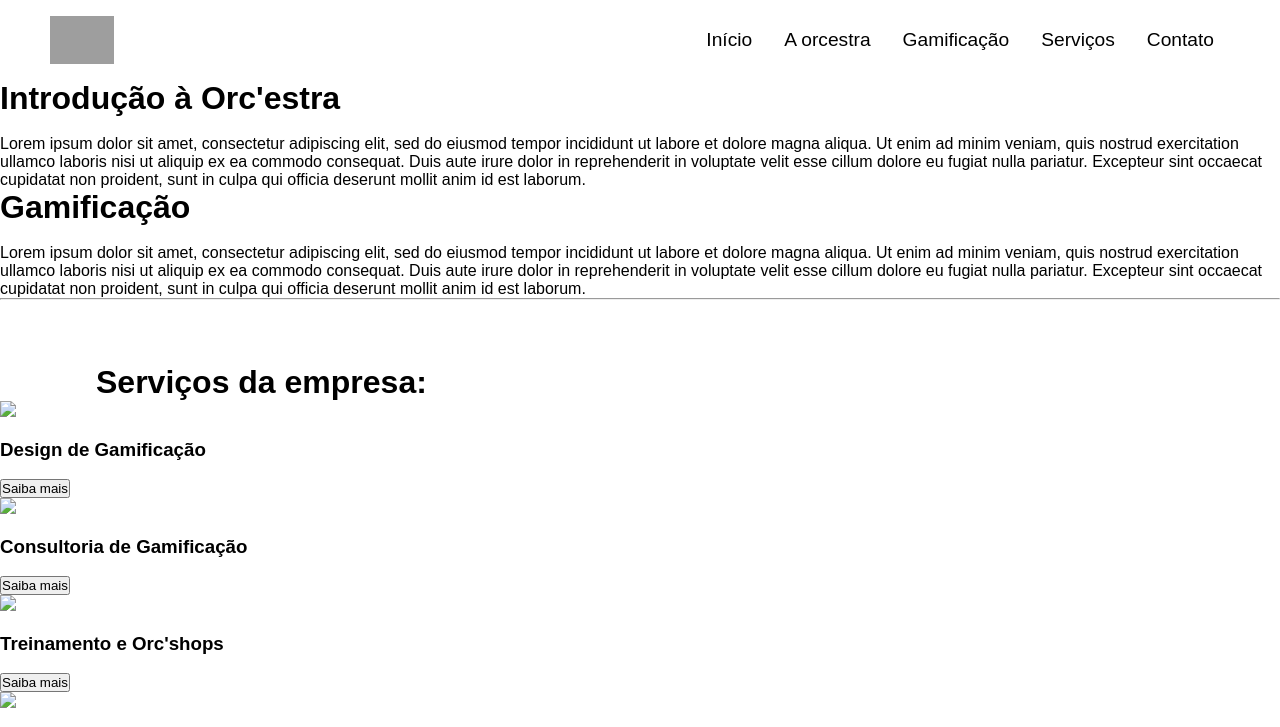
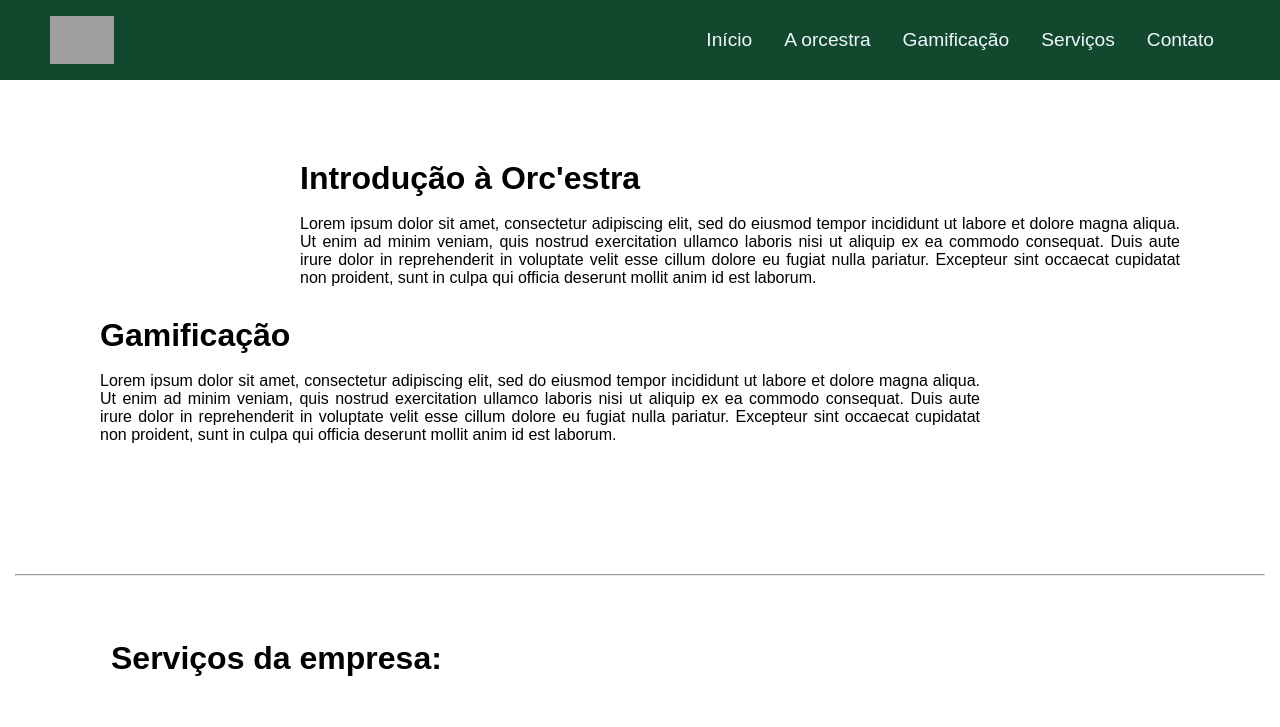
Before and after one commit to MariaAbritta/SiteProject, a plain HTML site: page index.html in a window 1280 px wide. Shown: the top 727 px of the page. Drawn offline with Linux system fonts and the light colour scheme; grey boxes are pictures that could not be loaded.

Commit message:
Atualização do css básico para o topo
Adição do css básico da parte de Introdução e Gamificação

```diff
--- a/style.css
+++ b/style.css
@@ -6,13 +6,12 @@
 }
 
 .navbar{
-    background: #ffffff;
+    background: #12482E;
     height: 80px;
     display: flex;
     justify-content: center;
     align-items: center;
     font-size: 1.2rem;
-    /*position: sticky;*/
     top: 0;
     z-index: 999;
 }
@@ -48,7 +47,7 @@
 }
 
 .navbar__links{
-    color: rgb(0, 0, 0);
+    color: aliceblue;
     display: flex;
     align-items: center;
     justify-content: center;
@@ -56,3 +55,80 @@
     padding: 0 1rem;
     height: 100%;
 }
+
+.conteudo {
+    margin-top: 90px;
+    margin-left: 15px;
+    margin-right: 15px;
+}
+
+/* blocos de intro e gamificacao*/
+.intro_gamificacao {
+    margin: 100px;
+    margin-top: 80px;
+}
+
+.intro_gamificacao p {
+    text-align: justify;
+    padding: 0 0 30px;
+}
+
+.intro {
+    padding-left: 200px;
+}
+
+.gamificacao {
+    padding-right: 200px;
+}
+
+/* blocos de servicos prestados */
+.caixas {
+    margin: 50px;
+    margin-top: 80px;
+    display: grid;
+    grid-template-columns: repeat(4, 1fr);
+    grid-gap: 60px;
+    align-items: center;
+}
+
+.caixas > article{
+    background-color: rgb(223, 223, 223);
+    border: none;
+    box-shadow: 2px 2px 6px 0px rgba(0, 0, 0, 3);
+    border-radius: 20px;
+    text-align: center;
+    width: 250px;
+    height: 350px;
+    transition: transform .3s;
+}
+
+.caixas >article:hover {
+    transform: translateY(5px);
+    box-shadow: 2px 2px 6px 0px rgba(0, 0, 0, 3);
+}
+
+.caixas >article img {
+    width: 100%;
+    border-top-left-radius: 20px;
+    border-top-right-radius: 20px;
+}
+
+.text {
+    padding: 0px 20px 20px ;
+}
+
+.text h3{
+    text-transform: uppercase;
+}
+
+.text button{
+    background: #12482E;
+    border-radius: 20px;
+    border: none;
+    color: antiquewhite;
+    padding: 10px;
+    width: 100%;
+    font-weight: 600;
+    text-transform: uppercase;
+    cursor: pointer;
+}
```
